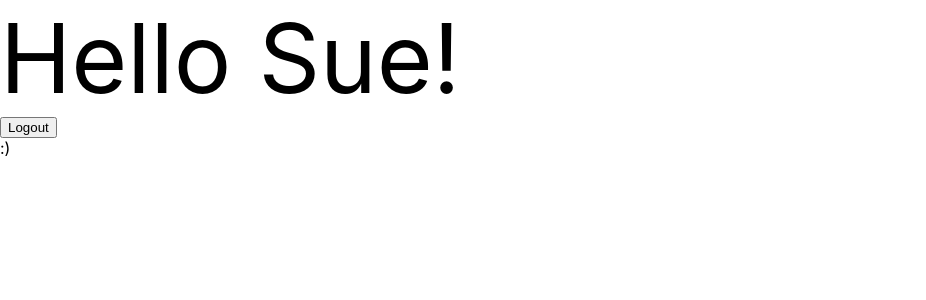
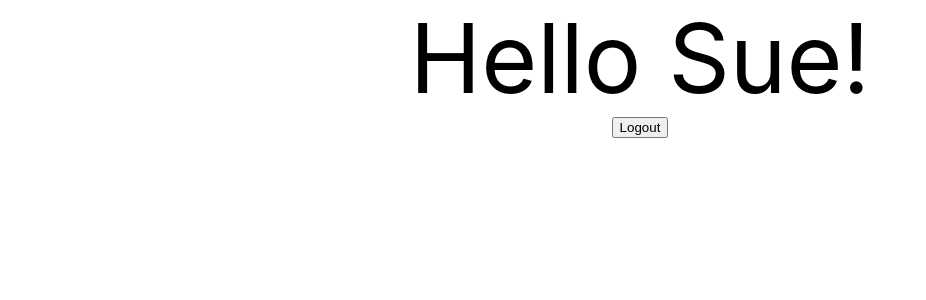
Before and after one commit to Voskii/Sue, a React (Create React App) app in the folder client/: page /hey in a window 1280 px wide. Shown: the top 300 px of the page, without its empty margins (0-926 px from the left). Built offline with nearby package versions, Linux system fonts and the light colour scheme; sample sign-in values are in the browser's storage.

Commit message:
login functioning

```diff
--- a/client/package.json
+++ b/client/package.json
@@ -36,5 +36,6 @@
       "last 1 firefox version",
       "last 1 safari version"
     ]
-  }
+  },
+  "proxy": "http://localhost:9000"
 }
--- a/client/src/components/Header.jsx
+++ b/client/src/components/Header.jsx
@@ -3,7 +3,7 @@ import React from 'react'
 export default function Header(props){
     const {logout} = props
     return(
-        <header>
+        <header style={{textAlign: 'center'}}>
             <div style={{fontSize: '6em'}}>Hello Sue!</div>
             <button onClick={logout} className='game logButt'>Logout</button>
         </header>
--- a/client/src/components/Hey.jsx
+++ b/client/src/components/Hey.jsx
@@ -1,9 +1,11 @@
-import React from 'react'
+import React, {useContext} from 'react'
+import { UserContext } from '../context/UserProvider.jsx'
 
 export default function Hey(){
+    const { user } = useContext(UserContext)
     return (
-        <div>
-            :)
+        <div className='heyContainer'>
+
         </div>
     )
 }
```
Also changed, not shown: client/src/App.js (line endings or trailing spaces), 7 other files (tests, documents, lock files or other folders).
